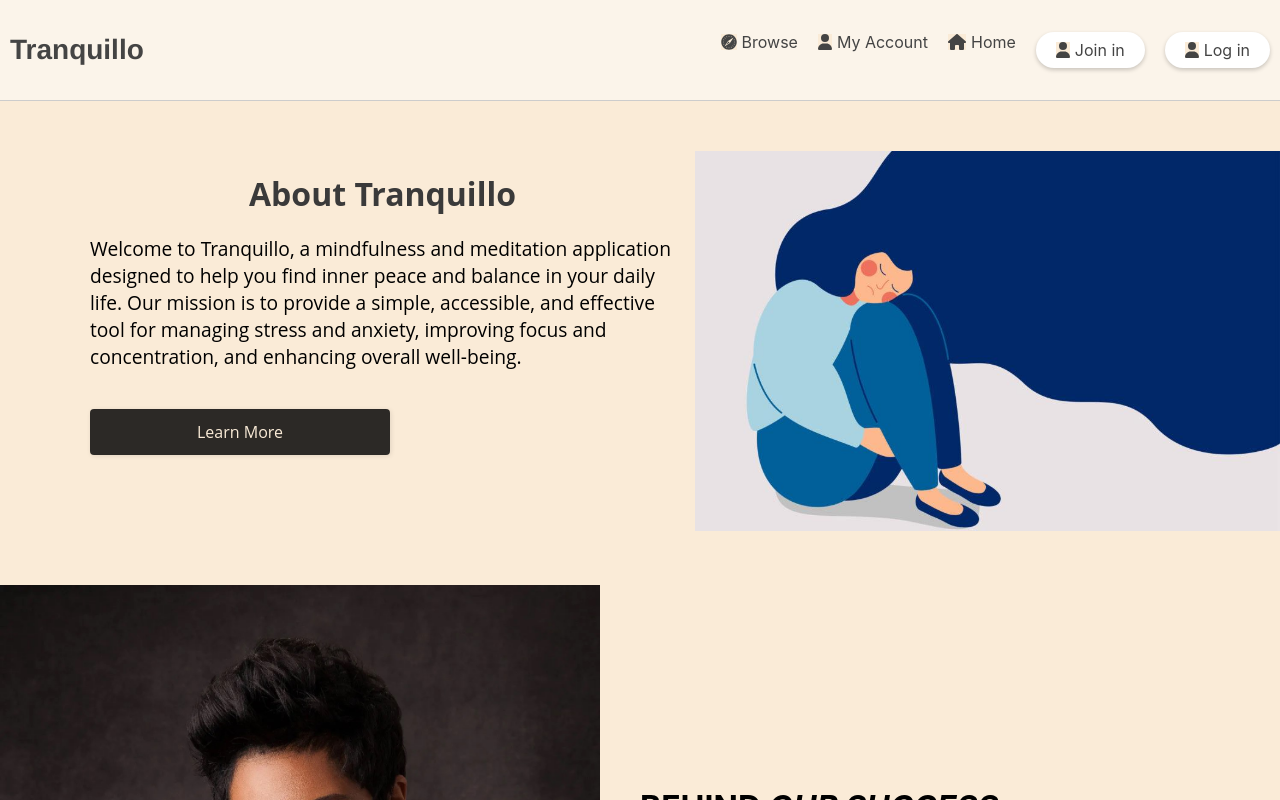
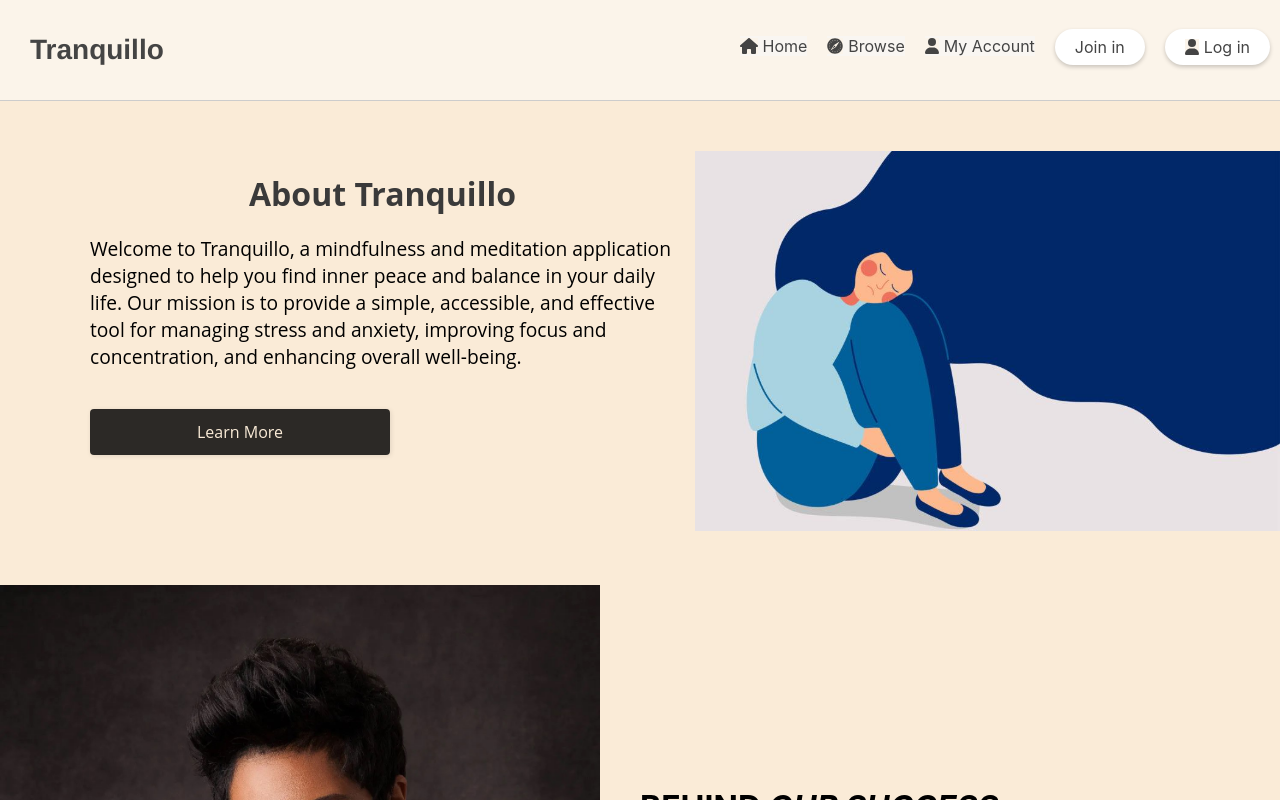
Before and after one commit to altina2801/LabKurs1, a React (Create React App) app in the folder front/: page / in a window 1280 px wide. Shown: the top 800 px of the page. Built offline with nearby package versions, Linux system fonts and the light colour scheme; the HTML template or start-up script is replaced by a standard one.

Commit message:
Navigation-Bar Edited

```diff
--- a/front/src/components/navbar.js
+++ b/front/src/components/navbar.js
@@ -9,6 +9,11 @@ function Navbar() {
       <div className="navbar-container">
         <h1 className="navbar-heading navbar-item">Tranquillo</h1>
         <ul className="navbar-menu">
+        <li className="navbar-item">
+            <Link to="/" className="navbar-link">
+              <FontAwesomeIcon icon={faHome} /> Home
+            </Link>
+          </li>
           <li className="navbar-item">
             <Link to="/" className="navbar-link">
               <FontAwesomeIcon icon={faSafari} /> Browse
@@ -20,13 +25,8 @@ function Navbar() {
             </Link>
           </li>
           <li className="navbar-item">
-            <Link to="/" className="navbar-link">
-              <FontAwesomeIcon icon={faHome} /> Home
-            </Link>
-          </li>
-          <li className="navbar-item">
-           <Link to="/beforeRegister" className="navbar-link navbar-btn">
-            <FontAwesomeIcon icon={faUser} /> Join in
+           <Link to="/" className="navbar-link navbar-btn">
+            Join in
             </Link>
           </li>
           <li className="navbar-item">
--- a/front/src/css/navbar.css
+++ b/front/src/css/navbar.css
@@ -37,16 +37,18 @@
     text-decoration: none;
     display: flex;
     align-items: center;
-      color: #444444;
-      background-color: rgb(251, 244, 234);
+    color: #444444;
+    background-color: rgb(249, 246, 242);
   }
 
   .navbar-link:hover {
     color: #666;
+    background-color: rgb(251, 244, 234);
   }
 
   .navbar-link svg {
     margin-right: 5px;
+    background-color: rgb(251, 244, 234);
   }
 
   .navbar-heading {
@@ -57,16 +59,26 @@
     display: flex;
     justify-content: flex-start;
     align-items: center;
+    padding-left: 20px;
   }
   .navbar-btn {
+    display: flex;
+    align-items: center;
+    justify-content: flex-start;
     border-radius: 50px;
     background-color: #fff;
     padding: 8px 20px;
     box-shadow: 0px 2px 4px rgba(0, 0, 0, 0.2);
     transition: all 0.3s ease-in-out;
+    margin-top: -7px;
+
   }
 
   .navbar-btn:hover {
     background-color: #787878;
     color: #fff;
   }
+  .navbar-btn:hover svg {
+    background-color: #787878;
+    color: #fff;
+  }
```
